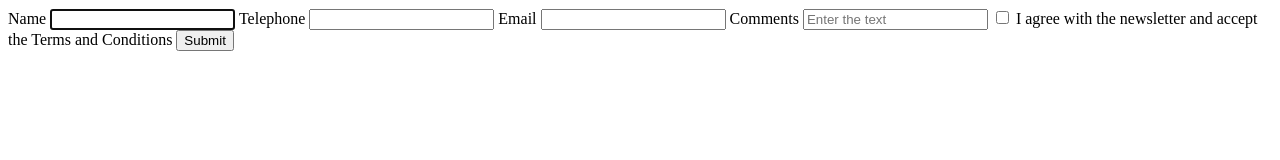
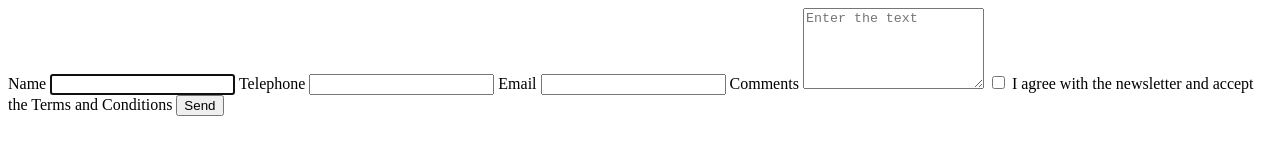
Before and after one commit to Nidsteph/practice-module-06, a plain HTML site: page index.html in a window 1280 px wide. Drawn offline with Linux system fonts and the light colour scheme.

Commit message:
form comments

```diff
--- a/index.html
+++ b/index.html
@@ -27,7 +27,11 @@
 
         <label>
           Comments
-          <input type="text" name="comments" placeholder="Enter the text" />
+          <textarea
+            name="comments"
+            rows="5"
+            placeholder="Enter the text"
+          ></textarea>
         </label>
 
         <label>
@@ -35,7 +39,7 @@
           I agree with the newsletter and accept the Terms and Conditions
         </label>
 
-        <button type="submit">Submit</button>
+        <button type="submit">Send</button>
       </form>
     </header>
     <footer>
```
